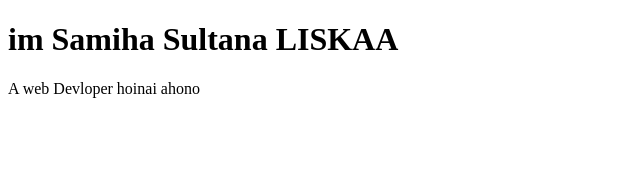
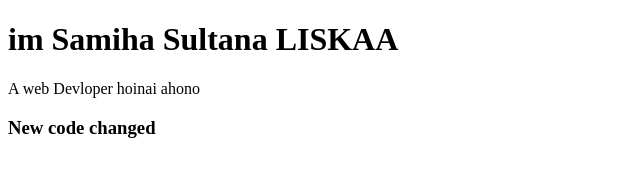
Before and after one commit to samihaliza/MY-SECOND-REPO, a plain HTML site: page index.html in a window 1280 px wide. Shown: the whole page, without its empty margins (0-640 px from the left). Drawn offline with Linux system fonts and the light colour scheme.

Commit message:
added header

```diff
--- a/index.html
+++ b/index.html
@@ -9,5 +9,6 @@
 <body>
     <h1>im Samiha Sultana LISKAA</h1>
     <p>A web Devloper hoinai ahono</p>
+    <h3>New code changed</h3>
 </body>
 </html>
```
